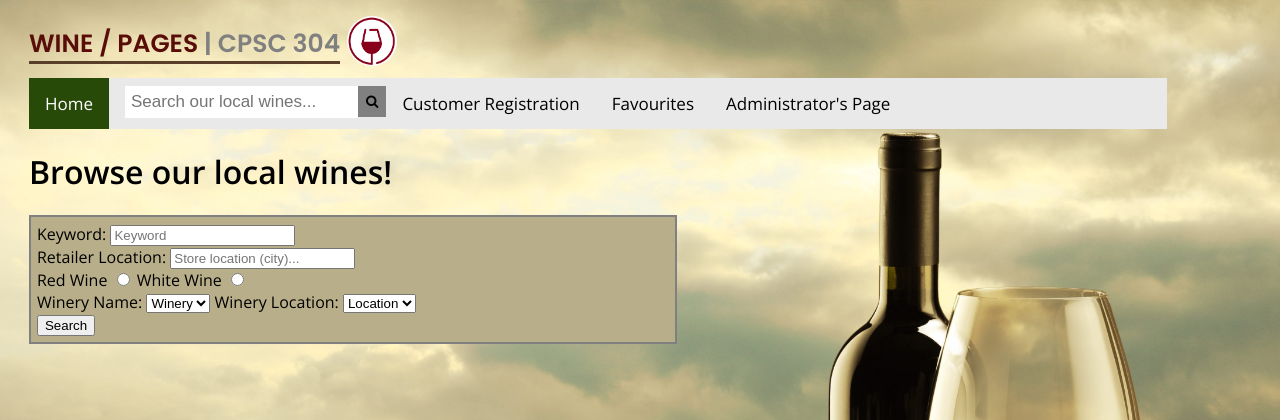
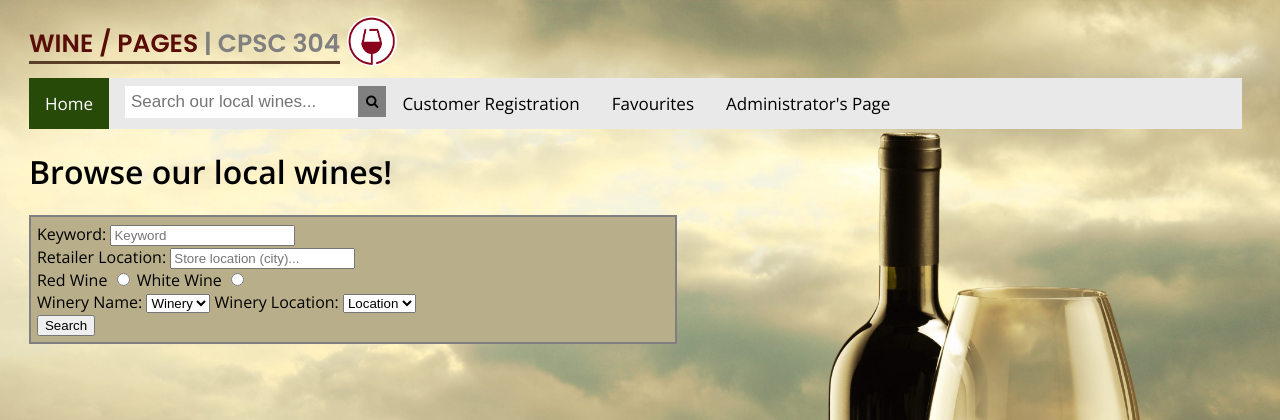
Before and after one commit to AlanSPAGHETTI/CPSC_304_WINE_PAGES, a PHP site: page /winePagesUI.html in a window 1280 px wide. Shown: the top 420 px of the page. Run offline with PHP 8.4, Linux system fonts and the light colour scheme.

Commit message:
Update winePagesUI.css

```diff
--- a/winePagesUI/winePagesUI.css
+++ b/winePagesUI/winePagesUI.css
@@ -85,7 +85,7 @@ body {
   font-family: 'Open Sans', sans-serif;
   overflow: hidden;
   background-color: #e9e9e9;
-  width: 90%;
+  width: 96%;
   margin-left: 1.66%;
   margin-top: -10px;
 }
```
